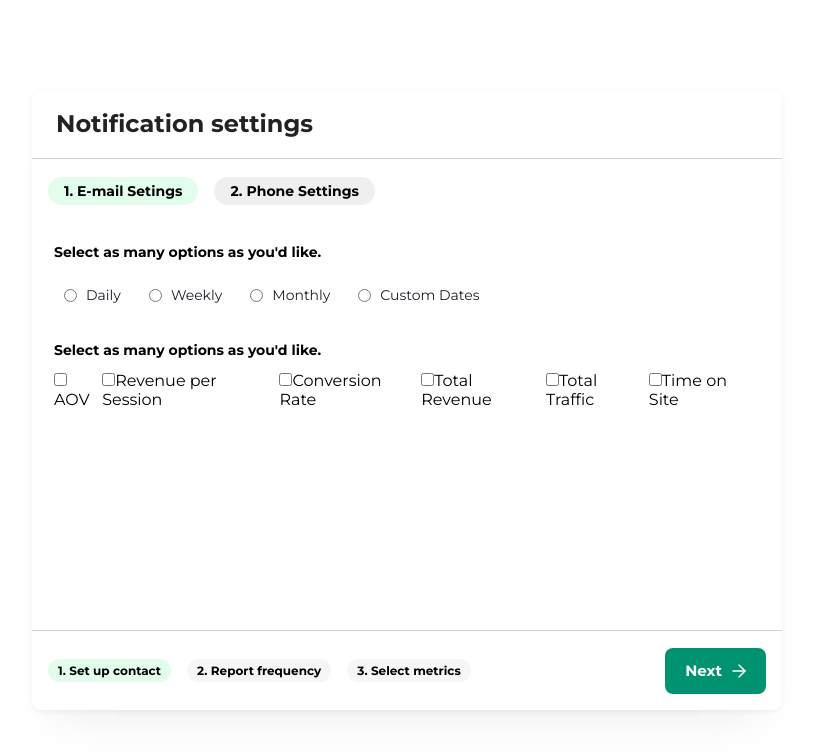
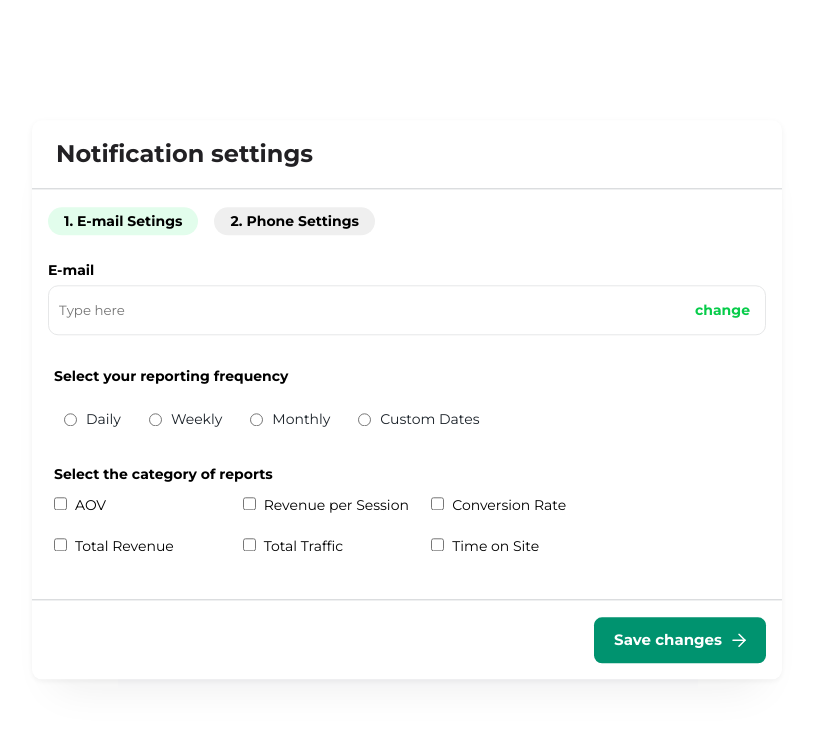
Before and after one commit to AdamsEugene/heatmap-benchmark, a Vue app: page / in a window 1280 px wide. Shown: the top 754 px of the page, without its empty margins (233-1046 px from the left). Built offline with nearby package versions, Linux system fonts and the light colour scheme; what vue-plyr would draw is missing.

Commit message:
saving notification changes

```diff
--- a/src/components/NotificationSettings.vue
+++ b/src/components/NotificationSettings.vue
@@ -13,10 +13,21 @@
         <div class="benchmark-selection-button benchmark-active"> 1. E-mail Setings </div>
           <div class="benchmark-selection-button">2. Phone Settings</div>
     </div>
+
+    <div class="benchmark-input-wrapper">
+        <div class="input-with-button">
+            <p class="benchmark-title email">E-mail</p>
+        <div class="input-container">
+        <input type="text" class="input-field" placeholder="Type here" />
+        <button class="send-button">change</button>
+        </div>
+    </div>
+    </div>
+
         <div class="benchmark-modal-body">
           <div class="benchmark-modal-body-content">
             <div>
-                <p class="benchmark-title">Select as many options as you'd like.</p>
+                <p class="benchmark-title">Select your reporting frequency</p>
 
                 <div class="benchmark-noti">
                   <div v-for="notification in notifications" :key="notification.id">
@@ -39,9 +50,11 @@
             </div>
 
              <div>
-                <p class="benchmark-title">Select as many options as you'd like.</p>
+                <p class="benchmark-title">Select the category of reports</p>
 
-            <div class="benchmark-noti">
+            <div class="benchmark-noti grid">
+                <div class="benchmark-grid">
+
                     <div v-for="report in reports" :key="report.id">
                     <div
                         class="benchmark-checkbox-wrapper"
@@ -67,15 +80,16 @@
           </div>
             </div>
           </div>
+        </div>
         <div class="benchmark-modal-footer">
           <div class="benchmark-modal-footer-content">
-            <div class="benchmark-buttons">
+            <!-- <div class="benchmark-buttons">
               <div class="benchmark-button benchmark-active"> 1. Set up contact </div>
               <div class="benchmark-button">2. Report frequency</div>
               <div class="benchmark-button">3. Select metrics</div>
-            </div>
+            </div> -->
             <button class="benchmark-modal-button">
-              <span class="benchmark-modal-button-text">Next</span>
+              <span class="benchmark-modal-button-text">Save changes</span>
               <svg
                 width="14"
                 height="14"
@@ -176,7 +190,7 @@
     left: 50%;
     transform: translate(-50%, -50%);
     width: 750px;
-    min-height: 609px;
+    /* min-height: 447px; */
     border-radius: 10px;
     background: #fff;
     box-shadow: 0px 32px 41px -23px rgba(24, 24, 28, 0.07),
@@ -226,10 +240,25 @@
         padding: 6px 16px;
       }
 
+      .benchmark-grid {
+            display: grid;
+            grid-template-columns: repeat(3, 1fr);
+            gap: 1.4rem;
+        }
+
+        .benchmark-checkbox {
+            margin-right: 0.5rem;
+        }
+
+        .benchmark-checkbox-label{
+            font-size: 14px;
+            font-weight: 400;
+        }
+
     .benchmark-modal-body {
       display: flex;
       padding: 32px 16px;
-      min-height: 419px;
+      /* min-height: 419px; */
 
       .benchmark-modal-body-content {
         display: flex;
@@ -303,7 +332,7 @@
 
       .benchmark-modal-footer-content {
         display: flex;
-        justify-content: space-between;
+        justify-content: end;
         align-items: center;
         width: 100%;
         padding: 0 16px;
@@ -335,8 +364,8 @@
           align-items: center;
           width: fit-content;
           height: fit-content;
-          top: 365px;
-          left: 254px;
+          /* top: 365px; */
+          /* left: 254px; */
           padding: 10px 20px;
           border-radius: 8px;
           gap: 10px;
@@ -378,4 +407,50 @@
         }
 
   }
+
+  .benchmark-input-wrapper{
+padding: 0px 16px;
+margin-top: 20px;
+  }
+
+ /* Container styles */
+ .input-with-button {
+    display: flex;
+    flex-direction: column;
+    width: 100%;
+  }
+
+
+  /* Input container styles */
+  .input-container {
+    position: relative;
+    width: 100%;
+  }
+
+  .email{
+    margin-bottom: 6px;
+  }
+
+  .input-field {
+    padding: 8px;
+    width: 100%;
+    border:1px solid #E6E7E8;
+    padding: 16px 10px;
+    border-radius: 10px;
+  }
+
+  /* change button styles */
+  .send-button {
+    position: absolute;
+    right: 0px;
+    top: 50%;
+    transform: translateY(-50%);
+    padding: 8px 16px;
+    color: #07CC4A;
+    font-weight:600;
+    font-size: 14px;
+    border: none;
+    cursor: pointer;
+    background-color: transparent;
+  }
   </style>
```
Lines whose indentation alone changed are shown as unchanged.
